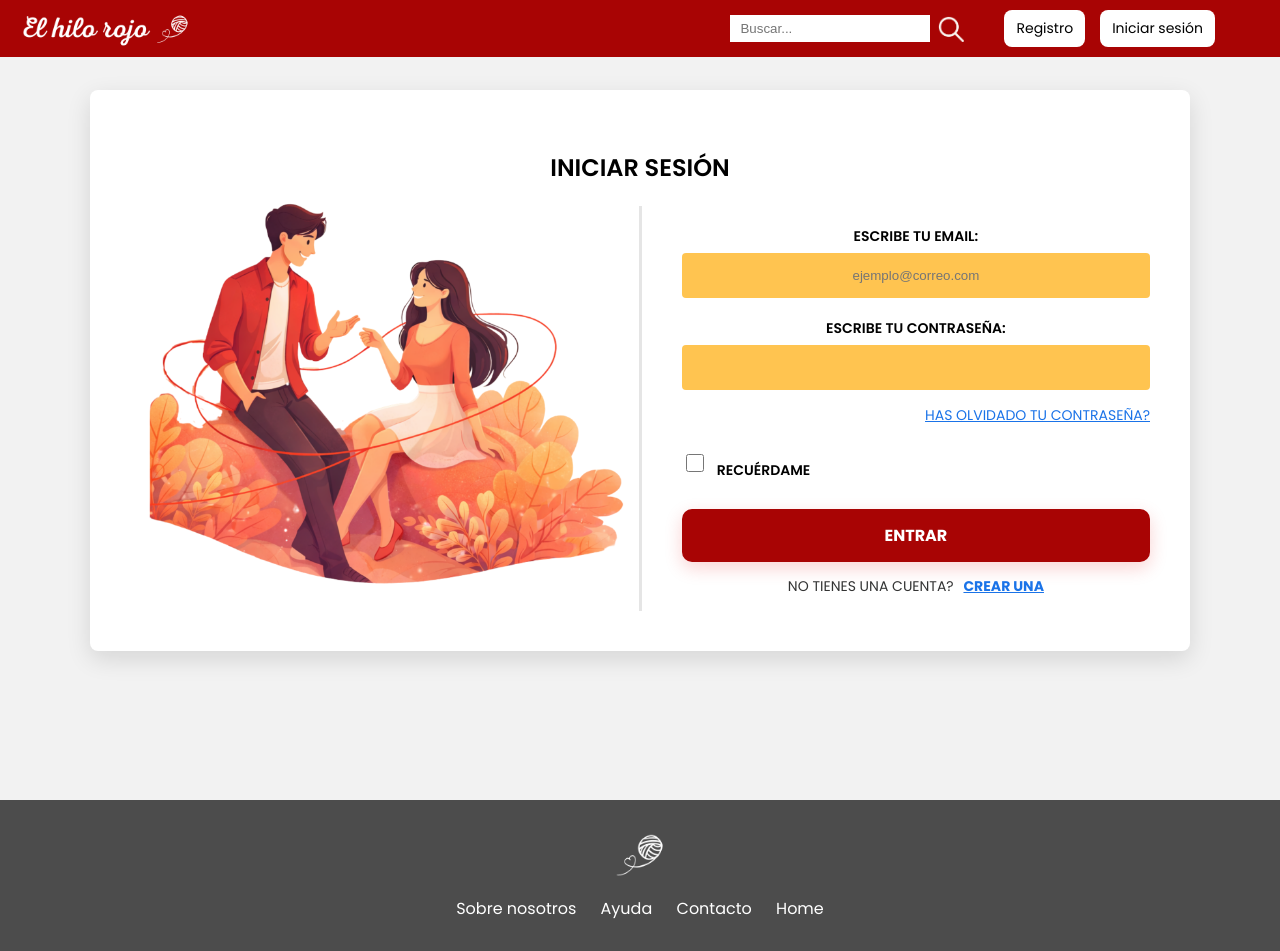
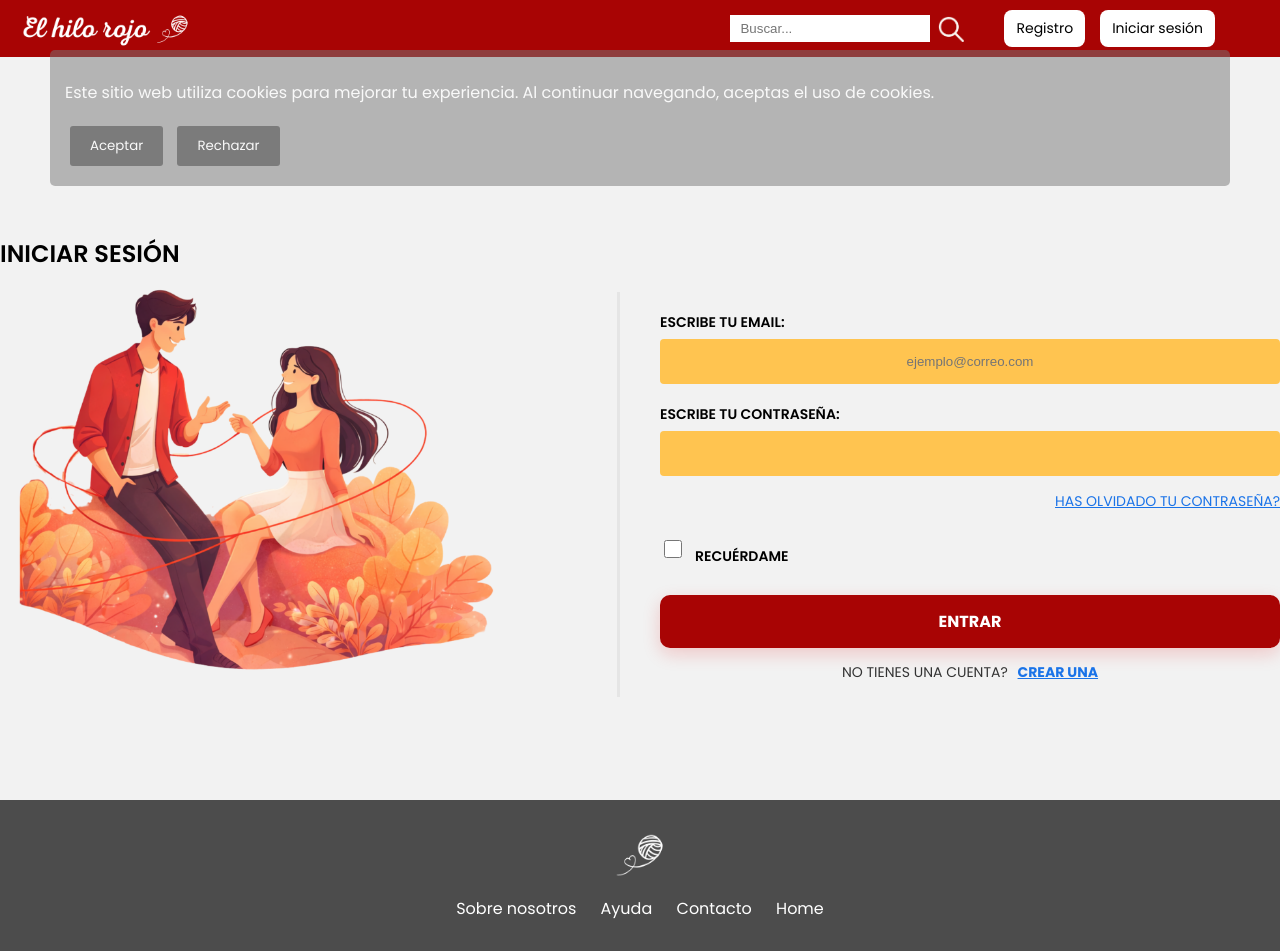
Before and after one commit to BlancaPorcelAlonso/HiloRojo, a PHP site: page /formularios/formulario_inicio_sesion_usuario.php in a window 1280 px wide. Run offline with PHP 8.4, Linux system fonts and the light colour scheme.

Commit message:
cookies + header atomico arreglado
Co-authored-by: Copilot <copilot@github.com>

```diff
--- a/view/formularios/formulario_inicio_sesion_usuario.css
+++ b/view/formularios/formulario_inicio_sesion_usuario.css
@@ -81,7 +81,13 @@ a:active {
     align-content: start;              /* evita repartos raros PRUEBA*/
 }
 
-
+/* Clase para oscurecer y evitar que se pueda hacer clic */
+.login-inactivo {
+    opacity: 1.5;            /* Lo hace más oscuro/transparente */
+    pointer-events: none;    /* Evita que se pueda clicar o escribir */
+    filter: grayscale(100%); /* Opcional: lo pone en blanco y negro */
+    user-select: none;       /* Evita que se pueda seleccionar el texto */
+}
 button,
 .btn-registro,
 .btn-login,
@@ -197,7 +203,9 @@ button,
     height: 22px;
     color: tomato;
   }
-
+#cookies {
+   background-color: #960505;
+}
   /* Reorganizar cabecera */
   #cabecera {
     display: flex;
--- a/view/formularios/formulario_inicio_sesion_usuario.php
+++ b/view/formularios/formulario_inicio_sesion_usuario.php
@@ -6,45 +6,52 @@
     <meta name="viewport" content="width=device-width, initial-scale=1.0" />
     <title>Iniciar sesion Usuario</title>
     <link rel="stylesheet" href="formulario_inicio_sesion_usuario.css" />
-    <form action="../../controller/userController.php" method="POST"></form>
 </head>
 
 <body>
+    <form action="../../controller/userController.php" method="POST"></form>
+
     <div id="contenedor">
 
-        <header id="cabecera">
-            <div class="logo">
-                <a href="../index.php">
-                <img src="../assets/logo_cabecera_nombre_logo.png" id="logo_completo" alt="Logo completo de El Hilo Rojo con nombre y símbolo">
-                <img src="../assets/logo_en_blanco.png" id="logo_solo" alt="Logo en blanco de El Hilo Rojo"></a>
+        <?php include_once("../header.php"); ?>
+        <style>
+            #cookies {
+                background-color: #777777;
+                color: white;
+                opacity: 50%;
+                padding: 15px;
+                margin: 50px;
+                border-radius: 5px;
+            }
+
+            #cookies button {
+                background-color: #050505;
+                color: white;
+                border: none;
+                padding: 10px 20px;
+                margin: 5px;
+                cursor: pointer;
+                border-radius: 3px;
+            }
+
+            #cookies button:hover {
+                background-color: #333333;
+            }
+        </style>
+        <main>
+            <div id="cookies">
+
+
+                <p>Este sitio web utiliza cookies para mejorar tu experiencia. Al continuar navegando, aceptas el uso de cookies.</p>
+                <button type="button" id="btn-aceptar" name="cookiesAccepted" value="true">Aceptar</button>
+                <button type="button" id="btn-rechazar" name="cookiesAccepted" value="false">Rechazar</button>
+
             </div>
-            <div class="opciones">
-                <form class="buscador">
-                    <input class="barra_buscador" type="search" placeholder="Buscar...">
-                    <button type="submit" class="btn-buscar">
-                        <img src="../assets/icono_lupa.png" alt="Icono de lupa para buscar">
-                    </button>
-                </form>
-
-                <div class="usuario">
-                    <a href="formulario_crear_usuario.php" class="btn-registro">
-                        Registro
-                    </a>
-
-                    <a href="formulario_inicio_sesion_usuario.php" class="btn-login">
-                        Iniciar sesión
-                    </a>
-                    <!-- Botón único para móvil -->
-                    <a href="formulario_inicio_sesion_usuario.php" class="btn-usuario">
-                    </a>
-                </div>
-            </div>
-        </header>
-
-        <main>
-        <section class="formulario"> <!-- contenido con formulario -->
+            <section id="formularioclass=" formulario"> <!-- contenido con formulario -->
                 <div id=cabecera_titulo> <!-- cabecera con titulo del apartado -->
                     <h2> INICIAR SESIÓN </h2>
+                    <button type="button" id="btn-reabrir-cookies" style="display:none;">Ver aviso de cookies de nuevo</button>
+
                 </div>
                 <form action="../../controller/userController.php" autocomplete="on" method="post">
 
@@ -118,6 +125,11 @@
         </nav>
 
     </footer>
+    <!-- 1. La librería (el motor) -->
+    <script src="https://code.jquery.com/jquery-3.6.0.min.js"></script>
+
+    <!-- 2. Tu lógica (el conductor) -->
+    <script src="/HiloRojo/view/logica_jquery_cookies.js"></script>
 </body>
 
 </html>
--- a/view/header.php
+++ b/view/header.php
@@ -13,14 +13,14 @@
     <header id="cabecera">
         <div class="logo">
             <a href="index.php">
-                <img src="assets/logo_cabecera_nombre_logo.png" id="logo_completo" alt="Logo_completo">
-                <img src="assets/logo en blanco.png" id="logo_solo" alt="Logo_solo"></a>
+                <img src="../assets/logo_cabecera_nombre_logo.png" id="logo_completo" alt="Logo_completo">
+                <img src="../assets/logo en blanco.png" id="logo_solo" alt="Logo_solo"></a>
         </div>
         <div class="opciones">
             <form class="buscador">
                 <input class="barra_buscador" type="search" placeholder="Buscar...">
                 <button type="submit" class="btn-buscar">
-                    <img src="assets/icono_lupa.png" alt="Buscar">
+                    <img src="../assets/icono_lupa.png" alt="Buscar">
                 </button>
             </form>
 
```
Also changed, not shown: view/header.css (+34 -0 lines), view/index.css (+1 -9 lines), view/logica_jquery_cookies.js (added, +50 -0 lines). Lines whose indentation alone changed are shown as unchanged.
